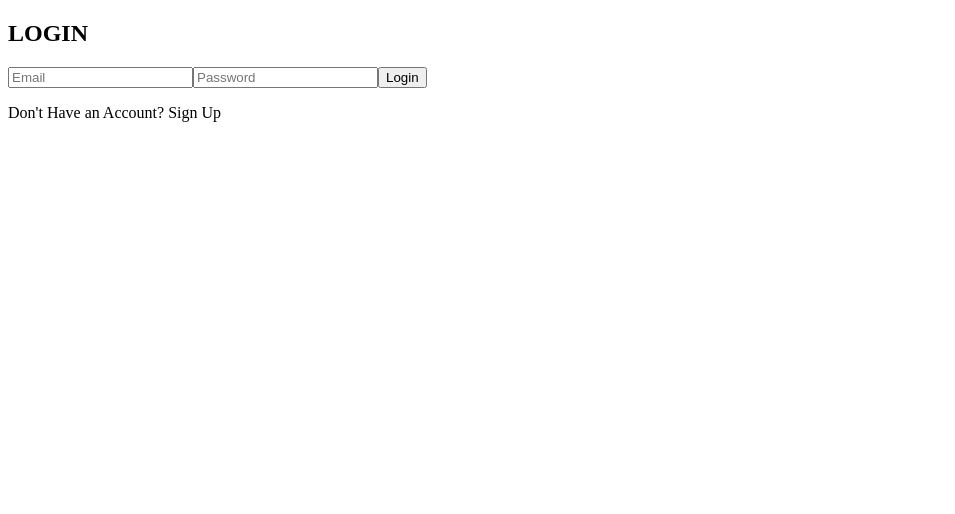
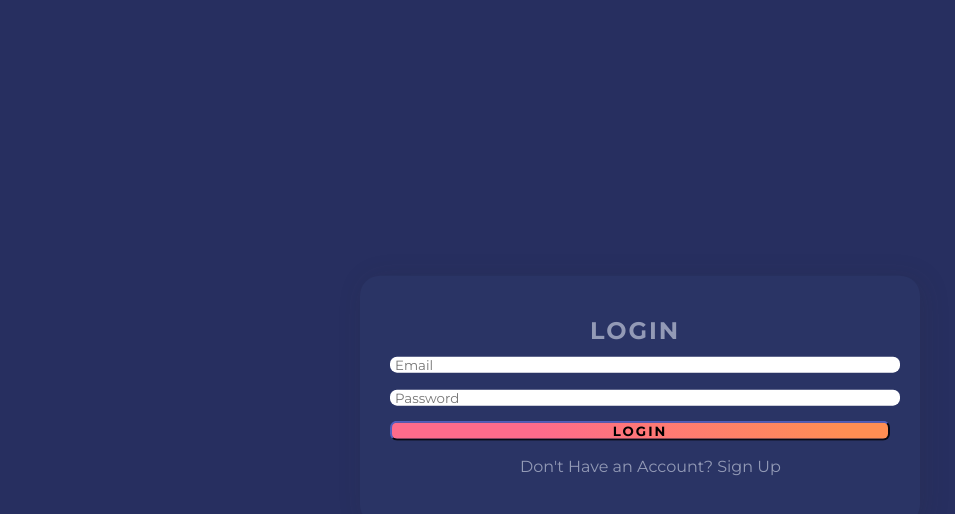
Before and after one commit to Pink-Fairy/InterviewTracker, a React app: page / in a window 1280 px wide. Shown: the top 514 px of the page, without its empty margins (0-955 px from the left). Built offline with nearby package versions, Linux system fonts and the light colour scheme.

Commit message:
changed styles

```diff
--- a/client/Components/Job.jsx
+++ b/client/Components/Job.jsx
@@ -54,15 +54,15 @@ export default function Job() {
       <Table className={classes.table} aria-label="simple table">
         <TableHead>
           <TableRow>
-            <TableCell>name</TableCell>
-            <TableCell align="right">company</TableCell>
-            <TableCell align="right">email</TableCell>
-            <TableCell align="right">phone</TableCell>
-            <TableCell align="right">position</TableCell>
-            <TableCell align="right">submitted</TableCell>
-            <TableCell align="right">application</TableCell>
-            <TableCell align="right">interview</TableCell>
-            <TableCell align="right">offer</TableCell>
+            <TableCell>Name</TableCell>
+            <TableCell align="right">Company</TableCell>
+            <TableCell align="right">Email</TableCell>
+            <TableCell align="right">Phone</TableCell>
+            <TableCell align="right">Position</TableCell>
+            <TableCell align="right">Submitted</TableCell>
+            <TableCell align="right">Application</TableCell>
+            <TableCell align="right">Interview</TableCell>
+            <TableCell align="right">Offer</TableCell>
           </TableRow>
         </TableHead>
         <TableBody>
--- a/client/Components/TaskForm.jsx
+++ b/client/Components/TaskForm.jsx
@@ -74,7 +74,7 @@ const TaskForm = ({getTask}) => {
         placeholder='Date'
         onChange={handleTaskInputChange}
      />
-      <button type='submit'>Click Me</button>
+      <button id="task-button" type='submit'>Add</button>
     </form>
   );
 }
--- a/client/styles/style.css
+++ b/client/styles/style.css
@@ -1,24 +1,285 @@
+
+* {
+	font-family: Montserrat, sans-serif !important;
+	color: #939ab6 !important;
+	border-color: #2d3468 !important;
+}
+
+html {
+	color: #939ab6 !important;
+}
+
+table {
+	border-radius: 7px !important;
+}
+
+a {
+	text-decoration: none;
+}
+
+.logout {
+	font-size: 20px;
+	margin-left: 800px;
+}
 .grid-container {
 	display: grid;
-	grid-template-columns: repeat(4, 1fr);
+	grid-template-columns: 1fr 1fr 1fr 1fr 1fr;
+	gap: 8px 8px;
 }
 
 .Menu {
-	grid-column: 1 / 2;
+	grid-area: 1 / 1 / 1 / 1;
+}
+
+.Header {
+	grid-area: 1 / 2 / 2 / 6;
+	background-color: #37437f;
+	height: 77px;
+	margin: 10px;
+	border-radius: 7px;
+	padding-top: 35px;
 }
 
 .Calendar {
-	grid-column: 2 / 5;
+	grid-area: 4 / 2 / 1 / 6;
+}
+
+.Task {
+	grid-area: 2 / 4 / 4 / 6;
+	box-sizing: border-box;
+	border-radius: 10px !important;
+	border-style: none;
+	border-color: #565e85;
+	box-shadow: 0px 0px 19px 0px rgba(93, 102, 155, 0.2);
+}
+
+.tasks_container {
+	text-align: center;
 }
 
 .Job {
-	grid-column: 2 / 5;
+	grid-area: 4 / 2 / 7 / 6;
+	background-color: #37437f;
+	margin: 5px;
+	box-sizing: border-box;
+	border-radius: 10px !important;
+	border-style: none;
+	border-color: #565e85;
+	box-shadow: 0px 0px 19px 0px rgba(93, 102, 155, 0.2);
 }
 
 .AddJob {
-	grid-column: 1 / 2;
+	grid-area: 4 / 1 / 7 / 2;
+	background-color: #37437f;
+	margin: 5px;
+	box-sizing: border-box;
+	border-radius: 10px !important;
+	border-style: none;
+	border-color: #565e85;
+	box-shadow: 0px 0px 19px 0px rgba(93, 102, 155, 0.2);
 }
 
-#outlined-uncontrolled {
-	border-radius: 0;
+p {
+	margin-left: 130px;
+	color: #565e85;
 }
+
+input {
+	border-style: none;
+	border-radius: 7px;
+}
+textarea {
+	border-style: none;
+	border-radius: 7px;
+}
+
+button {
+	border-radius: 7px !important;
+	background-color: #cccccc;
+	box-shadow: none !important;
+}
+
+#task-button {
+	padding: 5;
+margin-top: 20px;
+height: 50px;
+}
+
+body {
+	background: #272f60;
+}
+h1 {
+	font-weight: 500;
+}
+h1 {
+	font-weight: 500;
+}
+
+.login-page {
+	position: relative;
+	width: 100%;
+	min-height: 100vh;
+}
+.login input,
+.register input {
+	margin-bottom: 15px;
+}
+.login,
+.register {
+	position: absolute;
+	top: 50%;
+	left: 50%;
+	transform: translate(-50%, -50%);
+	background: #2a3465;
+}
+
+.login-page h3 {
+	text-align: center;
+	text-transform: uppercase;
+	margin-top: 15px;
+}
+
+section {
+	width: 100%;
+	padding: 20px 0;
+}
+
+.create-note {
+	max-width: 500px;
+	width: 100%;
+	margin: auto;
+	opacity: 7;
+	padding: 30px;
+	border-radius: 20px;
+	background: #2a3465;
+	box-shadow: 4px 3px 26px 0px rgba(50, 50, 50, 0.17);
+}
+.create-note h2 {
+	letter-spacing: 2px;
+	text-transform: uppercase;
+	margin: 10px 0;
+	margin-left: 200px;
+	color: #565e85;
+}
+
+.create-note input,
+.create-note button {
+	width: 100%;
+	padding: 0 5px;
+}
+
+.create-note button {
+	cursor: pointer;
+	text-transform: uppercase;
+	font-weight: 900;
+	letter-spacing: 2px;
+	color: black !important;
+	background: linear-gradient(45deg, #fe6b8b 30%, #ff8e53 90%);
+}
+span:hover {
+	color: #ff8b94;
+	cursor: pointer;
+}
+table.MuiTable-root {
+	background-color: #37437f !important;
+	color: #939ab6;
+}
+
+.makeStyles-table-2 {
+	background-color: #37437f !important;
+	color: #939ab6;
+}
+.MuiTableCell-head {
+	color: #939ab6 !important;
+	text-align: center !important;
+	font-weight: 700 !important;
+}
+
+.MuiTableCell-alignRight {
+	text-align: center !important;
+}
+
+.MuiTableCell-root {
+	text-align: center !important;
+	padding: 17px !important;
+}
+
+.MuiTableCell-body {
+	color: #939ab6 !important;
+}
+
+.MuiButton-outlinedSizeSmall {
+	background-color: #fa476f !important;
+	margin-left: 55px !important;
+	padding: 24px 60px !important;
+}
+
+.MuiFormControl-root {
+}
+
+.MuiOutlinedInput-input {
+}
+
+button.react-calendar__tile {
+	height: 50px !important;
+	background: rgb(204,204,204);
+	color: #2a3465;
+}
+
+.MuiPaper-root {
+	background-color: #2a3465 !important;
+}
+
+.MuiButtonBase-root {
+	height: 40px !important;
+	width: 200px !important;
+}
+form.task-form {
+	display: flex;
+	justify-content: space-between;
+}
+
+.MuiInputBase-input {
+	background-color: #939ab6;
+}
+
+button.button-task {
+	visibility: hidden;
+}
+
+.MuiList-padding {
+	padding-top: 49px !important;
+	/* padding-bottom: 8px; */
+}
+
+.MuiList-root {
+	margin: -29px !important;
+}
+
+.task-title {
+	margin-left: 16px;
+	width: 30px;
+}
+
+.task-date {
+	margin-left: 70px;
+}
+
+.MuiList-padding {
+	padding-left: 15px;
+}
+
+.MuiListItemText-root {
+	flex: 1 1 auto;
+	min-width: 200px !important;
+}
+
+ul.MuiList-root.MuiMenu-list.MuiList-padding {
+	margin: 0 !important;
+}
+
+.MuiAvatar-root {
+	width: 50px;
+	height: 50px;
+	margin-left: 30px;
+}
```
